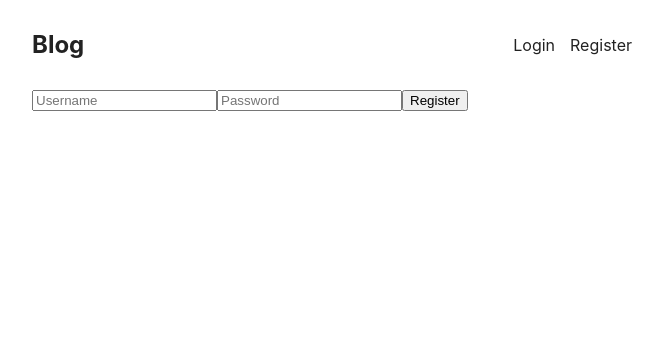
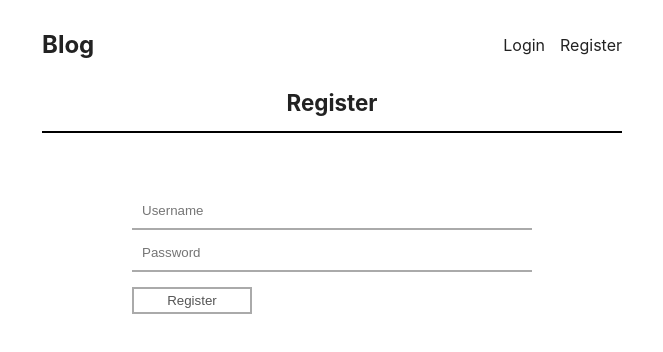
Before and after one commit to majorschwartz/mern-blog, a React (Create React App) app in the folder client/: page /register in a window 1280 px wide. Shown: the top 352 px of the page, without its empty margins (308-971 px from the left). Built offline with nearby package versions, Linux system fonts and the light colour scheme.

Commit message:
Login and Register page touchup

```diff
--- a/client/src/App.css
+++ b/client/src/App.css
@@ -1,3 +1,7 @@
+* {
+    box-sizing: border-box;
+}
+
 body {
     color: #222;
     -ms-overflow-style: none;
@@ -70,3 +74,51 @@ div.post p.summary {
     margin: 10px 0;
     line-height: 1.4rem;
 }
+
+div.forms div.form-header {
+    text-align: center;
+    font-size: 1.4rem;
+    font-weight: bold;
+    padding-bottom: 15px;
+    border-bottom: 2px solid black;
+}
+
+form.login, form.register {
+    max-width: 400px;
+    margin: 0 auto;
+    margin-top: 60px;
+}
+
+form input {
+    display: block;
+    margin-bottom: 5px;
+    width: 100%;
+    padding: 10px;
+    border: none;
+    background-color: #fff;
+    border-bottom: 2px solid #aaa;
+}
+
+form input:focus {
+    outline: none;
+    border-bottom: 2px solid #777;
+}
+
+form button {
+    margin-top: 10px;
+    width: 30%;
+    border-radius: 0px;
+    border: 2px solid #aaa;
+    padding: 4px;
+    background-color: #fff;
+    color: #555;
+}
+
+form button:hover {
+    background-color: #eee;
+    border: 2px solid #777;
+}
+
+form input, form button {
+    transition: border 0.2s, background-color 0.2s;
+}
--- a/client/src/pages/LoginPage.js
+++ b/client/src/pages/LoginPage.js
@@ -1,13 +1,16 @@
-import React from 'react'
+import React from "react";
 
 const LoginPage = () => {
     return (
+        <div className="forms">
+            <div className="form-header">Login</div>
             <form className="login">
                 <input type="text" placeholder="Username" />
                 <input type="password" placeholder="Password" />
                 <button>Login</button>
             </form>
-  )
-}
+        </div>
+    );
+};
 
-export default LoginPage
+export default LoginPage;
--- a/client/src/pages/RegisterPage.js
+++ b/client/src/pages/RegisterPage.js
@@ -1,13 +1,16 @@
-import React from 'react'
+import React from "react";
 
 const RegisterPage = () => {
     return (
+        <div className="forms">
+            <div className="form-header">Register</div>
             <form className="register">
                 <input type="text" placeholder="Username" />
                 <input type="password" placeholder="Password" />
                 <button>Register</button>
             </form>
-  )
-}
+        </div>
+    );
+};
 
-export default RegisterPage
+export default RegisterPage;
```
Lines whose indentation alone changed are shown as unchanged.
